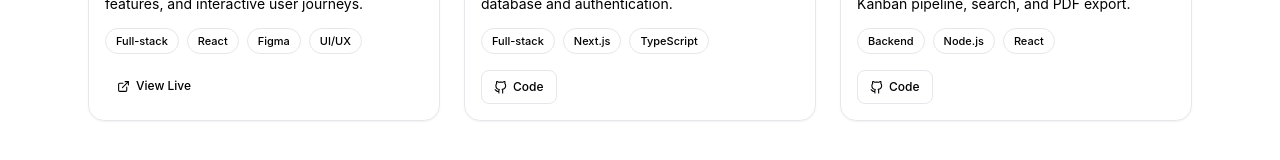
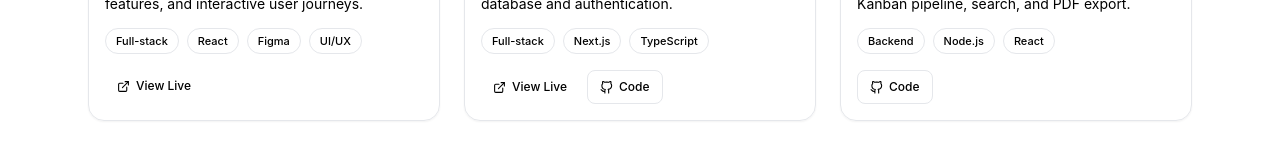
Before and after one commit to LorrellW/portfolio, a Next.js app in the folder portfolio/: page /projects in a window 1280 px wide. Shown: the part 638-798 px from the top of the page. Built offline with nearby package versions, Linux system fonts and the light colour scheme.

Commit message:
Update page.tsx

```diff
--- a/portfolio/src/app/projects/page.tsx
+++ b/portfolio/src/app/projects/page.tsx
@@ -30,7 +30,7 @@ const PROJECTS: Project[] = [
         oneLiner: "Banking analytics with typed APIs, charts, database and authentication.",
         tags: ["Full-stack", "Next.js", "TypeScript"],
         img: "/fortune400.png",
-        //live: "https://example.com/app",
+        live: "https://commerce-bank-app.vercel.app/",
         repo: "https://github.com/LorrellW/Commerce-Bank-App",
         //metrics: { perf: "95", a11y: "100" },
     },
```
